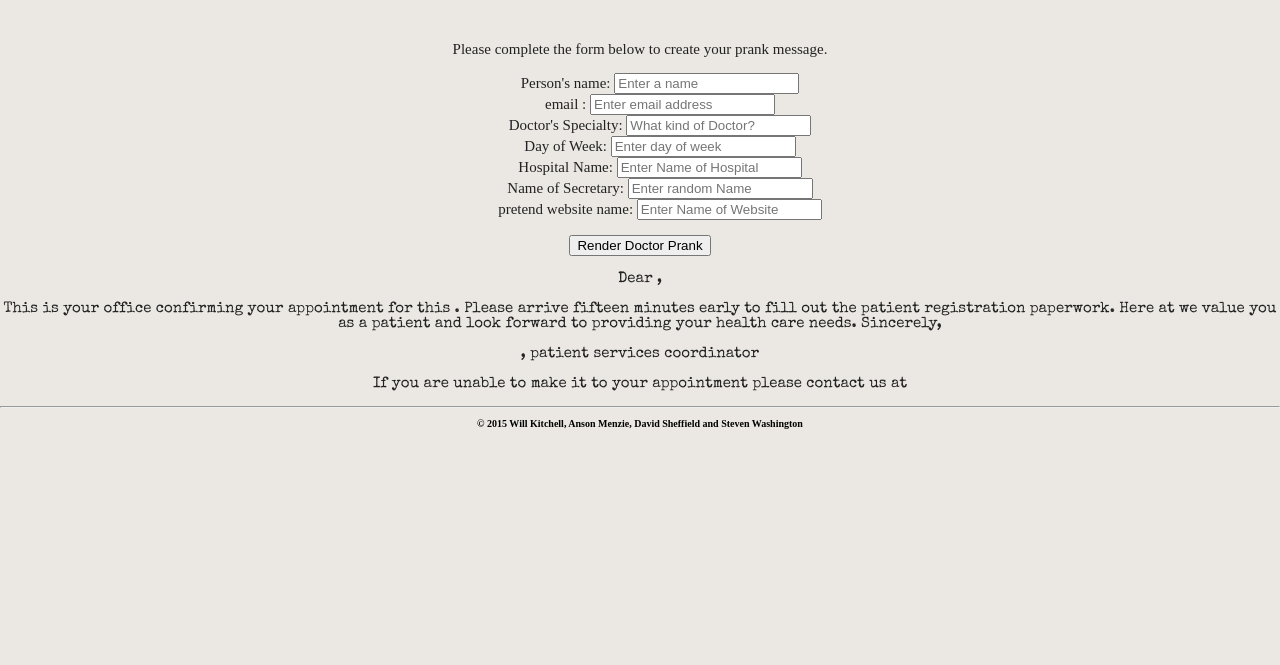
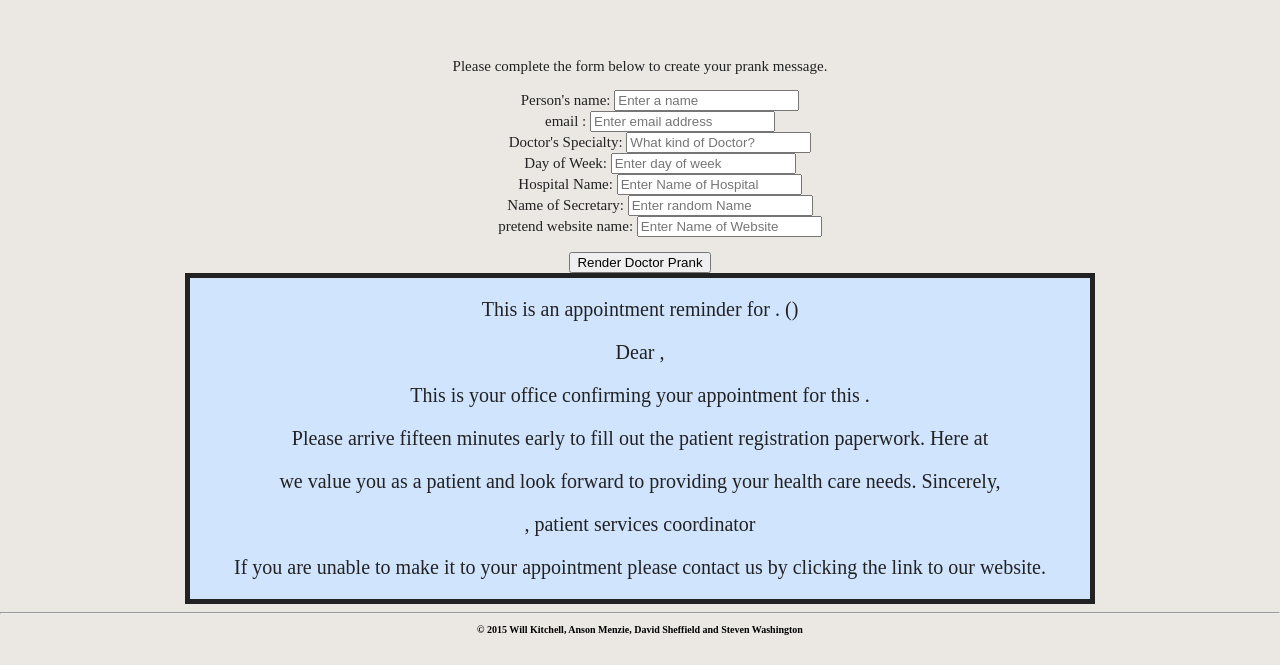
Before and after one commit to picklekitch/OriginalPranksters, a website: page public/doctor.html in a window 1280 px wide. Both pictures are taken after a click on the button "Render Doctor Prank". Shown: the part 265-930 px from the top of the page. Before the commit the page ends 800 px from the top, so only its background shows below. Drawn offline with nearby package versions, Linux system fonts and the light colour scheme; a web font is replaced by a local one.

Commit message:
altered my doctor form

```diff
--- /dev/null
+++ b/public/css/doctor.css
@@ -0,0 +1,10 @@
+div {
+    background-color: #d0e4fe;
+    font-family: "Times New Roman";
+    font-size: 20px;
+    border-style: solid;
+    border-width: 5px;
+    margin-left: auto;
+    margin-right: auto;
+    width: 900px;
+  }
--- a/public/doctor.html
+++ b/public/doctor.html
@@ -6,7 +6,11 @@
     <title>Doctor's Appointment Prank</title>
     <script src="https://ajax.googleapis.com/ajax/libs/jquery/1.11.3/jquery.min.js"></script>
     <link href="css/app.css" type="text/css" rel="stylesheet"/>
+<<<<<<< Updated upstream
     <link href='https://fonts.googleapis.com/css?family=Special+Elite|Gochi+Hand|Chelsea+Market|Kite+One|Happy+Monkey|Indie+Flower|Bevan' rel='stylesheet' type='text/css'>
+=======
+    <link href="css/doctor.css" type="text/css" rel="stylesheet"/>
+>>>>>>> Stashed changes
   </head>
   <body>
   <nav>
@@ -49,13 +53,16 @@
 
     <input type= "button", value = "Render Doctor Prank", id = "doctorprank"class="btn btn-primary btn-md">
   </form>
-    <main>
-      <p id="middle"></p>
+    <div>
+      <p id="middle1"></p>
       <p id="middle2"></p>
       <p id="middle3"></p>
       <p id="middle4"></p>
       <p id="middle5"></p>
-    </main>
+      <p id="middle6"></p>
+      <p id="middle7"></p>
+      <a id="middle8" href="reveal.html"></a>
+    </div>
 <hr>
     <footer>
       <p>&copy 2015 Will Kitchell, Anson Menzie, David Sheffield and Steven Washington</p>
--- a/public/js/doctor.js
+++ b/public/js/doctor.js
@@ -15,9 +15,12 @@ var prankDoctor = {name: '', email: '', doctorSpecialty: '', dayOfWeek: '', hosp
   var renderDoctor = function(e){
     $('#middle1').text('This is an appointment reminder for ' + prankDoctor.name + '. (' + prankDoctor.email + ')');
     $('#middle2').text('Dear ' + prankDoctor.name + ',');
-    $('#middle3').text('This is your ' + prankDoctor.doctorSpecialty + ' office confirming your appointment for this ' + prankDoctor.dayOfWeek + '.  Please arrive fifteen minutes early to fill out the patient registration paperwork.  Here at ' + prankDoctor.hospitalName + ' we value you as a patient and look forward to providing your health care needs.  Sincerely,');
-    $('#middle4').text(prankDoctor.secretaryName + ', patient services coordinator');
-    $('#middle5').text('If you are unable to make it to your appointment please contact us at ' + prankDoctor.doctorWebSite);
+    $('#middle3').text('This is your ' + prankDoctor.doctorSpecialty + ' office confirming your appointment for this ' + prankDoctor.dayOfWeek + '.');
+    $('#middle4').text(' Please arrive fifteen minutes early to fill out the patient registration paperwork.  Here at ' + prankDoctor.hospitalName);
+     $('#middle5').text(' we value you as a patient and look forward to providing your health care needs.  Sincerely,');
+    $('#middle6').text(prankDoctor.secretaryName + ', patient services coordinator');
+    $('#middle7').text('If you are unable to make it to your appointment please contact us by clicking the link to our website. ');
+    $('#middle8').text(prankDoctor.doctorWebSite);
       console.log('writing the middle section');
   };
 
```
Also changed, not shown: public/reveal.html (+1 -1 lines), public/img/Ashton.jpeg (renamed from public/Ashton.jpeg).
